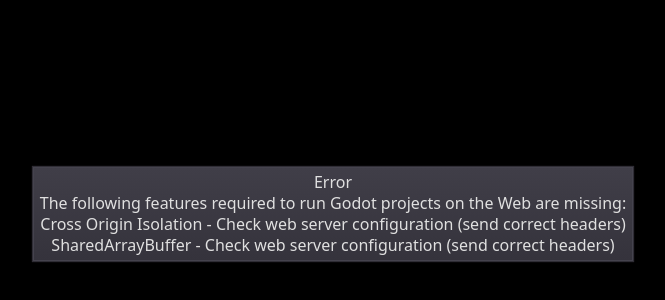
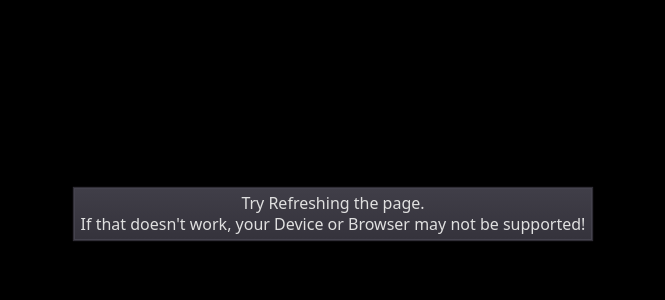
Before and after one commit to Jay-Dorcat/jay-dorcat.github.io, a plain HTML site: page index.html in a window 1280 px wide. Shown: the part 186-486 px from the top of the page, without its empty margins (307-972 px from the left). Drawn offline with Linux system fonts and the light colour scheme.

Commit message:
Update Failure Message

```diff
--- a/index.html
+++ b/index.html
@@ -224,8 +224,9 @@ const engine = new Engine(GODOT_CONFIG);
 
 	const missing = Engine.getMissingFeatures();
 	if (missing.length !== 0) {
-		const missingMsg = 'Error\nThe following features required to run Godot projects on the Web are missing:\n';
-		displayFailureNotice(missingMsg + missing.join('\n'));
+		displayFailureNotice('Try Refreshing the page.\nIf that doesn\'t work, your Device or Browser may not be supported!');
+		//const missingMsg = 'Error\nThe following features required to run Godot projects on the Web are missing:\n';
+		//displayFailureNotice(missingMsg + missing.join('\n'));
 	} else {
 		setStatusMode('indeterminate');
 		engine.startGame({
```
